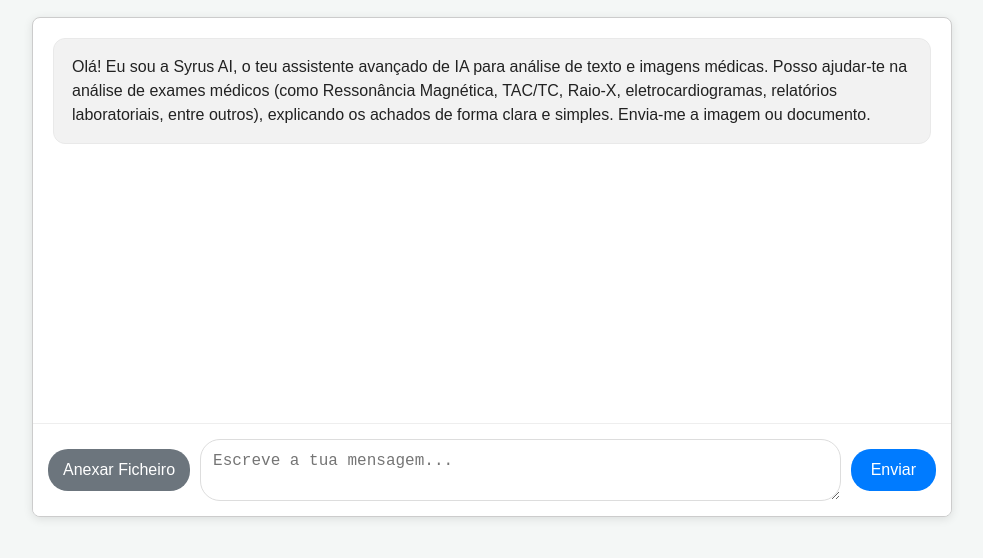
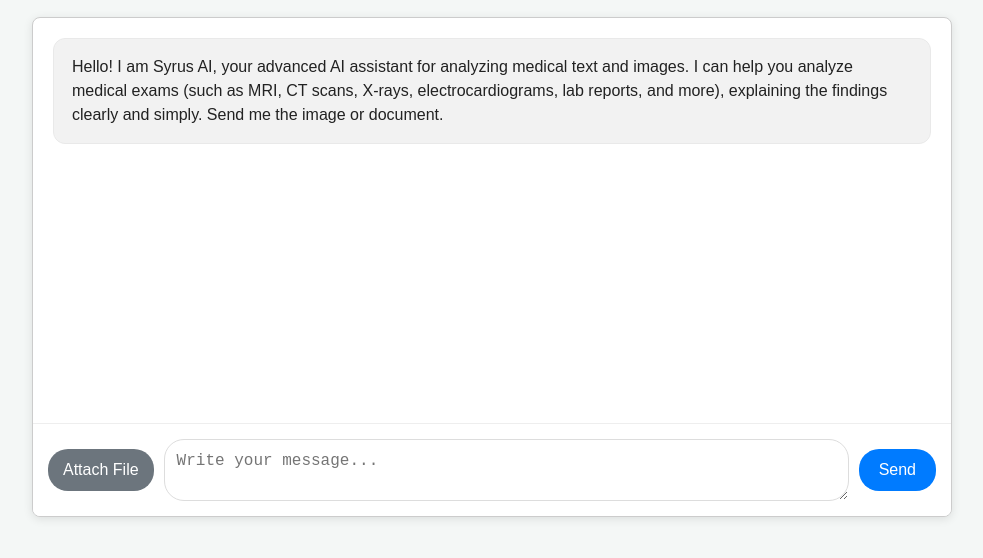
Before and after one commit to pablowilliam/MedGemma, a website: page public/index.html in a window 1280 px wide. Shown: the part 66-624 px from the top of the page, without its empty margins (148-1131 px from the left). Drawn offline with Linux system fonts and the light colour scheme.

Commit message:
Add English version of index.html

```diff
--- a/public/index.html
+++ b/public/index.html
@@ -1,5 +1,5 @@
 <!DOCTYPE html>
-<html lang="pt-PT">
+<html lang="en">
 <head>
   <meta charset="UTF-8" />
   <meta name="viewport" content="width=device-width, initial-scale=1.0">
@@ -255,9 +255,9 @@
 
     <div id="input-area">
       <input type="file" id="image-upload-input" accept="image/*">
-      <label for="image-upload-input" id="image-upload-label">Anexar Ficheiro</label>
-      <textarea id="message-input" placeholder="Escreve a tua mensagem..." rows="2" cols="30"></textarea>
-      <button id="send-button">Enviar</button>
+      <label for="image-upload-input" id="image-upload-label">Attach File</label>
+      <textarea id="message-input" placeholder="Write your message..." rows="2" cols="30"></textarea>
+      <button id="send-button">Send</button>
     </div>
   </div>
 
@@ -432,7 +432,7 @@
       imagePreview.style.display = 'none';
       imageFilenameSpan.textContent = '';
 
-      addMessage('A Syrus AI está a pensar...', 'ai');
+      addMessage('Syrus AI is thinking...', 'ai');
 
       try {
         const response = await fetch('/api/chat', { method: 'POST', body: formData });
@@ -467,7 +467,8 @@
       messagesDiv.appendChild(messageEl);
 
       const initialText =
-        'Olá! Eu sou a Syrus AI, o teu assistente avançado de IA para análise de texto e imagens médicas. Posso ajudar-te na análise de exames médicos (como Ressonância Magnética, TAC/TC, Raio-X, eletrocardiogramas, relatórios laboratoriais, entre outros), explicando os achados de forma clara e simples. Envia-me a imagem ou documento.';
+        'Hello! I am Syrus AI, your advanced AI assistant for analyzing medical text and images. I can help you analyze medical exams (such as MRI, CT scans, X-rays, electrocardiograms, lab reports, and more), explaining the findings clearly and simply. Send me the image or document.';
+
       typeAndRenderTextWithHtmlAfter(initialText, card, formatClinicoSectionsToHtml);
     });
   </script>
```
